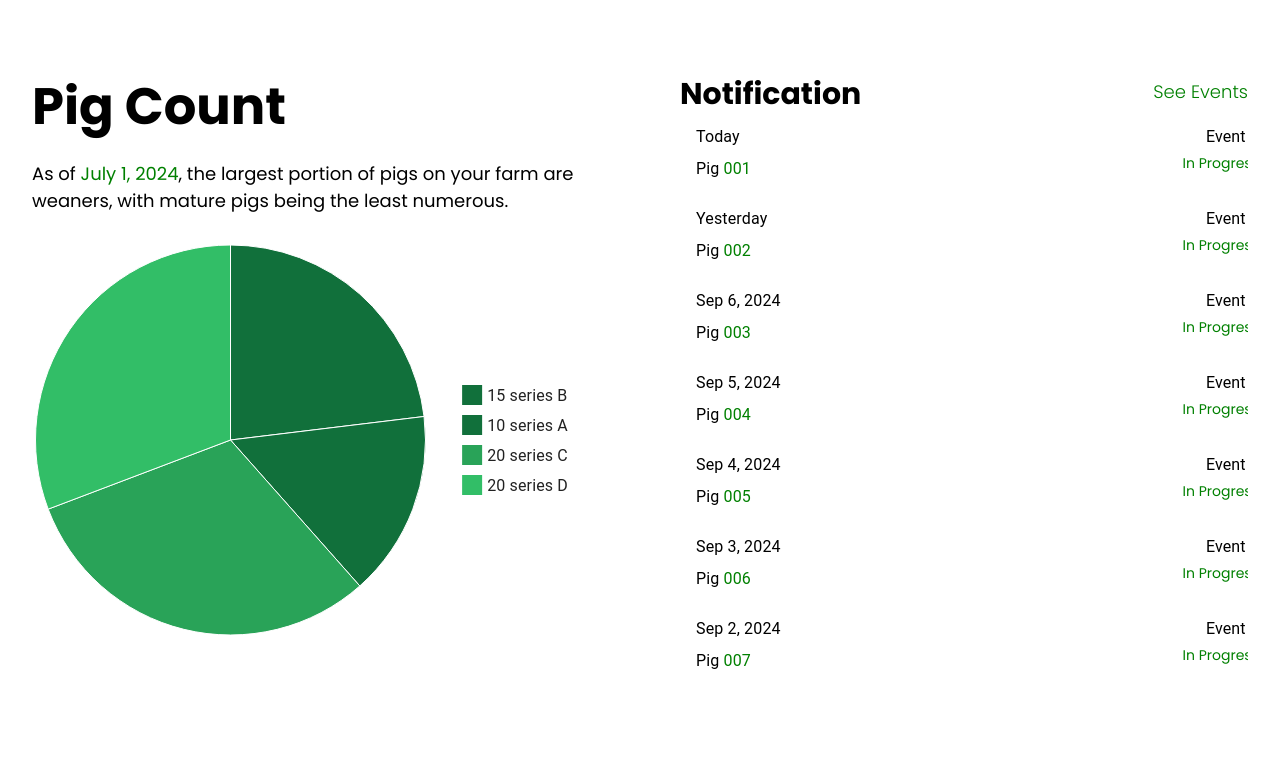
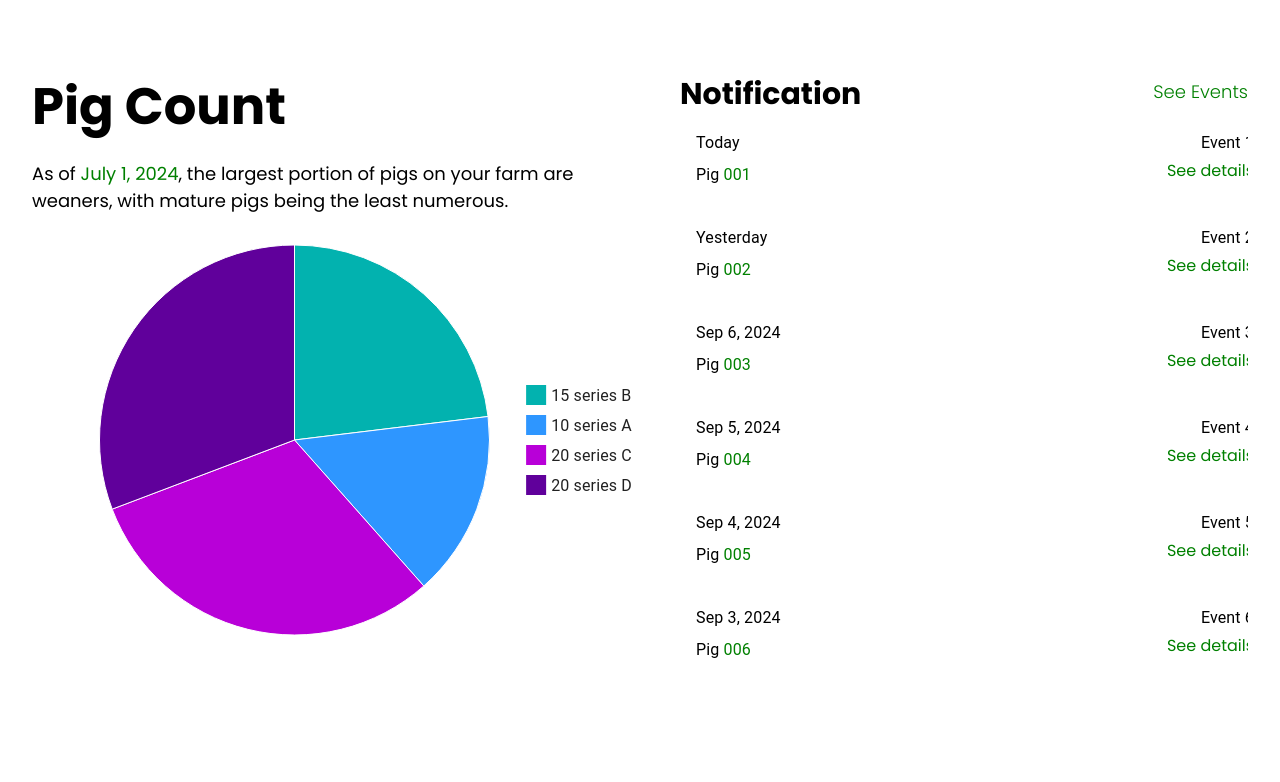
Before and after one commit to jlexm/pigkeep, a React (Vite) app in the folder admin/: page / in a window 1280 px wide. Shown: the part 664-1446 px from the top of the page. Built offline with nearby package versions, Linux system fonts and the light colour scheme.

Commit message:
Revert "web_HomeScreen_Fixed notif and chart"
This reverts commit 3b0aeb12a60ca63dc411067ddb54414b0162f549.

```diff
--- a/admin/src/components/Home/HomeScreen.css
+++ b/admin/src/components/Home/HomeScreen.css
@@ -35,10 +35,6 @@
 .listRow1 {
     display: flex;
     align-content: space-between;
-}
-
-.notif {
-    padding: 5;
 }
 
 .black {
--- a/admin/src/components/Home/Notifications.tsx
+++ b/admin/src/components/Home/Notifications.tsx
@@ -3,7 +3,7 @@ import Box from '@mui/material/Box';
 import ListItem from '@mui/material/ListItem';
 import ListItemButton from '@mui/material/ListItemButton';
 import ListItemText from '@mui/material/ListItemText';
-import { VariableSizeList, ListChildComponentProps } from 'react-window';
+import { FixedSizeList, ListChildComponentProps } from 'react-window';
 import { Grid2, Link } from '@mui/material';
 import './HomeScreen.css'; // Ensure this file includes the scrollbar styling
 
@@ -25,12 +25,17 @@ const generateEvents = (count: number) => {
   return events;
 };
 
-const allEvents = generateEvents(50);
+// Generate a larger set of events
+const allEvents = generateEvents(50); // Generate 50 example events
+
+
 const events = allEvents.slice(0, 20);
 
 function formatEventDate(dateString: string) {
   const eventDate = new Date(dateString);
   const today = new Date();
+
+
   today.setHours(0, 0, 0, 0);
   eventDate.setHours(0, 0, 0, 0);
 
@@ -42,17 +47,18 @@ function formatEventDate(dateString: string) {
   } else if (diffDays === 1) {
     return 'Yesterday';
   } else {
+    // Format dates older than 1 day
     return eventDate.toLocaleDateString('en-US', {
       month: 'short', day: 'numeric', year: 'numeric'
     });
   }
 }
 
-const RowRenderer = React.memo(({ index, style }: ListChildComponentProps) => {
+const RenderRow = React.memo(({ index }: ListChildComponentProps) => {
   const event = events[index];
 
   return (
-    <ListItem style={{ ...style, paddingBottom: 15}} key={index} component="div" disablePadding>
+    <ListItem style={{ paddingBottom: 15 }} key={index} component="div" disablePadding>
       <ListItemButton>
         <Box className="listBox">
           <Box className="listRow1">
@@ -78,8 +84,8 @@ const RowRenderer = React.memo(({ index, style }: ListChildComponentProps) => {
               sx={{ flex: '1' }}
             />
             <Link
-              href="#" underline="hover" sx={{ flex: '1', textAlign: 'right', color: 'green', fontSize: 14 }}>
-              In Progress
+              href="#" underline="hover" sx={{ flex: '1', textAlign: 'right', color: 'green', fontSize: 16 }}>
+              See details
             </Link>
           </Box>
         </Box>
@@ -89,8 +95,6 @@ const RowRenderer = React.memo(({ index, style }: ListChildComponentProps) => {
 });
 
 export default function VirtualizedList() {
-  const getItemSize = () => 82;
-
   return (
     <Grid2 container size={12} spacing={1}>
       <Grid2 size={6}>
@@ -101,16 +105,16 @@ export default function VirtualizedList() {
           {'See Events'}
         </Link>
       </Grid2>
-      <Box className="notif" sx={{ width: '100%', height: 580, maxWidth: 595, overflowY: 'auto' }}>
-        <VariableSizeList
-          height={580}
-          width={595}
+      <Box sx={{ width: '100%', height: 580, maxWidth: 605, overflowY: 'auto' }}>
+        <FixedSizeList
+          height={560}
+          width={590}
+          itemSize={82}
           itemCount={events.length}
-          itemSize={getItemSize}
           overscanCount={5}
         >
-          {RowRenderer}
-        </VariableSizeList>
+          {RenderRow}
+        </FixedSizeList>
       </Box>
     </Grid2>
   );
--- a/admin/src/components/Home/PieChart.tsx
+++ b/admin/src/components/Home/PieChart.tsx
@@ -1,11 +1,11 @@
-import * as React from 'react';
-import { PieChart } from '@mui/x-charts/PieChart';
-import { Grid2 } from '@mui/material';
-import './HomeScreen.css';
+import * as React from 'react'
+import { PieChart } from '@mui/x-charts/PieChart'
+import { Grid2 } from '@mui/material'
+import './HomeScreen.css'
 
 export default function BasicPie() {
   return (
-    <Grid2 container spacing={1}>
+    (<Grid2 container spacing={1}>
       <Grid2 size={12}>
         <h1 className="pigCount">Pig Count</h1>
       </Grid2>
@@ -16,7 +16,7 @@ export default function BasicPie() {
           being the least numerous.
         </p>
       </Grid2>
-      <Grid2 size={12} sx={{ ml: -8 }}> {/* Move the chart left by setting a negative margin */}
+      <Grid2 size={12}>
         <PieChart
           series={[
             {
@@ -36,11 +36,10 @@ export default function BasicPie() {
               ],
             },
           ]}
-          colors={['#11703B', '#11703B', '#29A358', '#32BE67']} // Customize slice colors here
           width={620}
           height={400}
         />
       </Grid2>
-    </Grid2>
+    </Grid2>)
   );
 }
```
